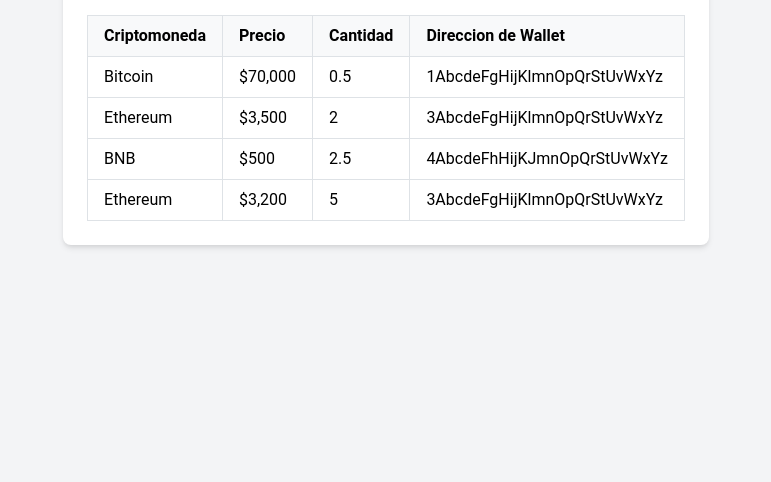
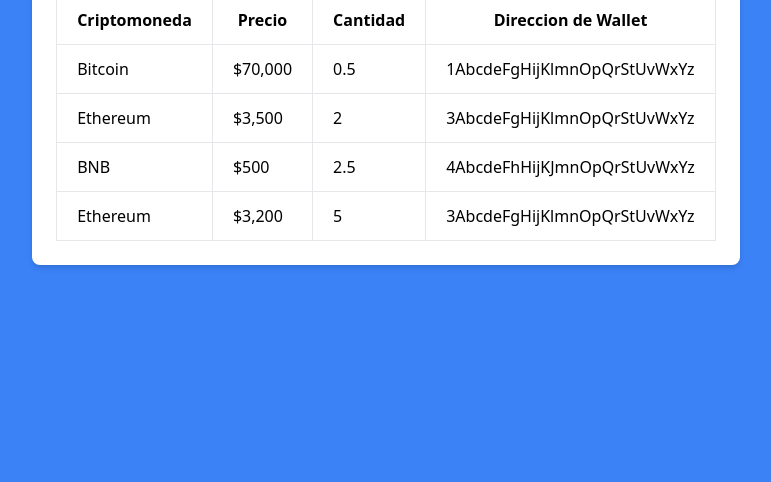
Before and after one commit to iaw-2024/francofeuilles-1-html-css, a plain HTML site: page listado/tailwindcss/index.html in a window 1280 px wide. Shown: the part 318-800 px from the top of the page, without its empty margins (254-1025 px from the left). Drawn offline with nearby package versions, Linux system fonts and the light colour scheme; files that its build step writes are made by us from their sources.

Commit message:
Agrega colores a los listados

```diff
--- a/listado/bootstrap/style.css
+++ b/listado/bootstrap/style.css
@@ -1,5 +1,5 @@
 body {
-    background-color: #f8f9fa;
+    background-color: #3B82F6;
 }
 .centered-table {
     display: flex;
@@ -9,13 +9,14 @@
 }
 
 .table-container {
-    background-color: #ffffff;
+    background-color: #F2F4F3;
     padding: 30px;
     border-radius: 10px;
     box-shadow: 0px 0px 20px 0px rgba(0,0,0,0.1);
 }
 
 h1 {
+    color: #0B0A07;
     text-align: center;
     margin-bottom: 20px;
     font-family: sans-serif;
--- a/listado/html_css/style.css
+++ b/listado/html_css/style.css
@@ -1,5 +1,5 @@
 body {
-    background-color: #f8f9fa;
+    background-color: #3B82F6;
     margin: 0;
     font-family: 'Roboto', sans-serif;
 }
@@ -12,14 +12,15 @@
 }
 
 .table-container {
-    background-color: #ffffff;
+    background-color: #F2F4F3;
     padding: 30px;
     border-radius: 10px;
     box-shadow: 0px 0px 20px 0px rgba(0,0,0,0.1);
-    overflow-x: auto; /* Agregamos un scroll horizontal si la tabla es muy grande */
+    overflow-x: auto;
 }
 
 h1 {
+    color: #0B0A07;
     text-align: center;
     margin-bottom: 20px;
     font-size: 40px;
@@ -33,7 +34,8 @@
 
 table th,
 table td {
-    padding: 10px;
+    background-color: #f8f9fa;
+    padding: 15px;
     border: 1px solid #dee2e6;
 }
 
--- a/listado/tailwindcss/index.html
+++ b/listado/tailwindcss/index.html
@@ -6,46 +6,45 @@
     <meta name="viewport" content="width=device-width, initial-scale=1.0">
     <title>Listado de Compras de Criptomonedas</title>
     <link href="https://cdn.jsdelivr.net/npm/tailwindcss@2.2.19/dist/tailwind.min.css" rel="stylesheet">
-    <link rel="stylesheet" href="style.css">
 </head>
 
-<body class="bg-gray-100">
+<body class="bg-blue-500">
     <div class="min-h-screen flex items-center justify-center">
         <div class="bg-white p-6 rounded-lg shadow-md">
             <h1 class="text-center mb-8 text-4xl font-bold">LISTADO DE COMPRAS</h1>
             <table class="table-auto w-full">
                 <thead>
                     <tr class="border">
-                        <th class="px-4 py-2 border">Criptomoneda</th>
-                        <th class="px-4 py-2 border">Precio</th>
-                        <th class="px-4 py-2 border">Cantidad</th>
-                        <th class="px-4 py-2 border">Direccion de Wallet</th>
+                        <th class="px-5 py-3 border">Criptomoneda</th>
+                        <th class="px-5 py-3 border">Precio</th>
+                        <th class="px-5 py-3 border">Cantidad</th>
+                        <th class="px-5 py-3 border">Direccion de Wallet</th>
                     </tr>
                 </thead>
                 <tbody>
                     <tr>
-                        <td class="border px-4 py-2">Bitcoin</td>
-                        <td class="border px-4 py-2">$70,000</td>
-                        <td class="border px-4 py-2">0.5</td>
-                        <td class="border px-4 py-2">1AbcdeFgHijKlmnOpQrStUvWxYz</td>
+                        <td class="border px-5 py-3">Bitcoin</td>
+                        <td class="border px-5 py-3">$70,000</td>
+                        <td class="border px-5 py-3">0.5</td>
+                        <td class="border px-5 py-3">1AbcdeFgHijKlmnOpQrStUvWxYz</td>
                     </tr>
                     <tr>
-                        <td class="border px-4 py-2">Ethereum</td>
-                        <td class="border px-4 py-2">$3,500</td>
-                        <td class="border px-4 py-2">2</td>
-                        <td class="border px-4 py-2">3AbcdeFgHijKlmnOpQrStUvWxYz</td>
+                        <td class="border px-5 py-3">Ethereum</td>
+                        <td class="border px-5 py-3">$3,500</td>
+                        <td class="border px-5 py-3">2</td>
+                        <td class="border px-5 py-3">3AbcdeFgHijKlmnOpQrStUvWxYz</td>
                     </tr>
                     <tr>
-                        <td class="border px-4 py-2">BNB</td>
-                        <td class="border px-4 py-2">$500</td>
-                        <td class="border px-4 py-2">2.5</td>
-                        <td class="border px-4 py-2">4AbcdeFhHijKJmnOpQrStUvWxYz</td>
+                        <td class="border px-5 py-3">BNB</td>
+                        <td class="border px-5 py-3">$500</td>
+                        <td class="border px-5 py-3">2.5</td>
+                        <td class="border px-5 py-3">4AbcdeFhHijKJmnOpQrStUvWxYz</td>
                     </tr>
                     <tr>
-                        <td class="border px-4 py-2">Ethereum</td>
-                        <td class="border px-4 py-2">$3,200</td>
-                        <td class="border px-4 py-2">5</td>
-                        <td class="border px-4 py-2">3AbcdeFgHijKlmnOpQrStUvWxYz</td>
+                        <td class="border px-5 py-3">Ethereum</td>
+                        <td class="border px-5 py-3">$3,200</td>
+                        <td class="border px-5 py-3">5</td>
+                        <td class="border px-5 py-3">3AbcdeFgHijKlmnOpQrStUvWxYz</td>
                     </tr>
                 </tbody>
             </table>
```
